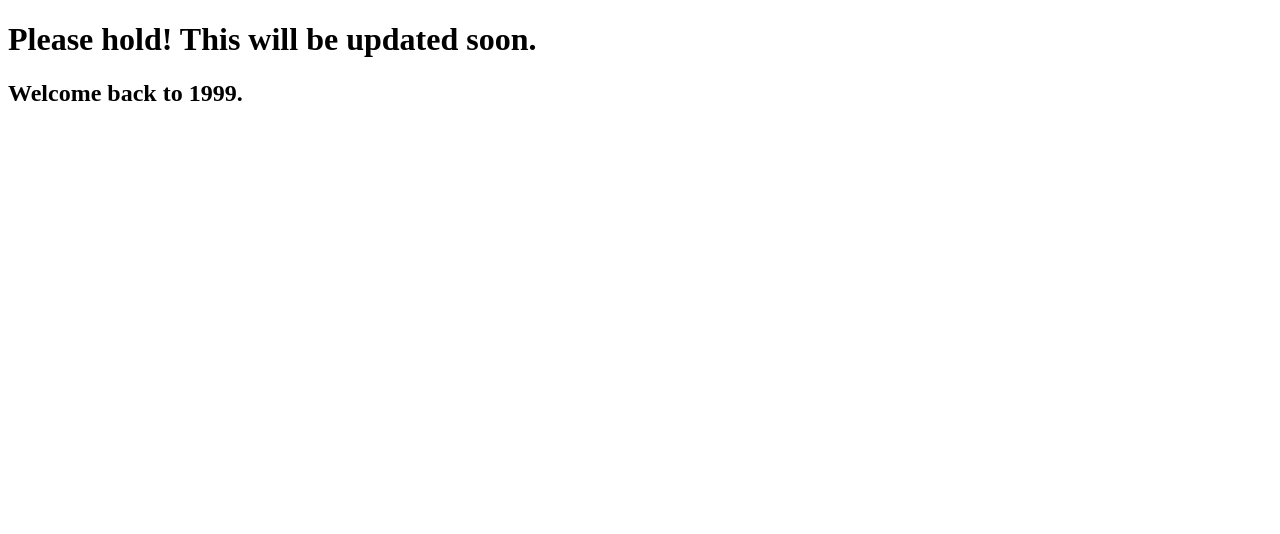
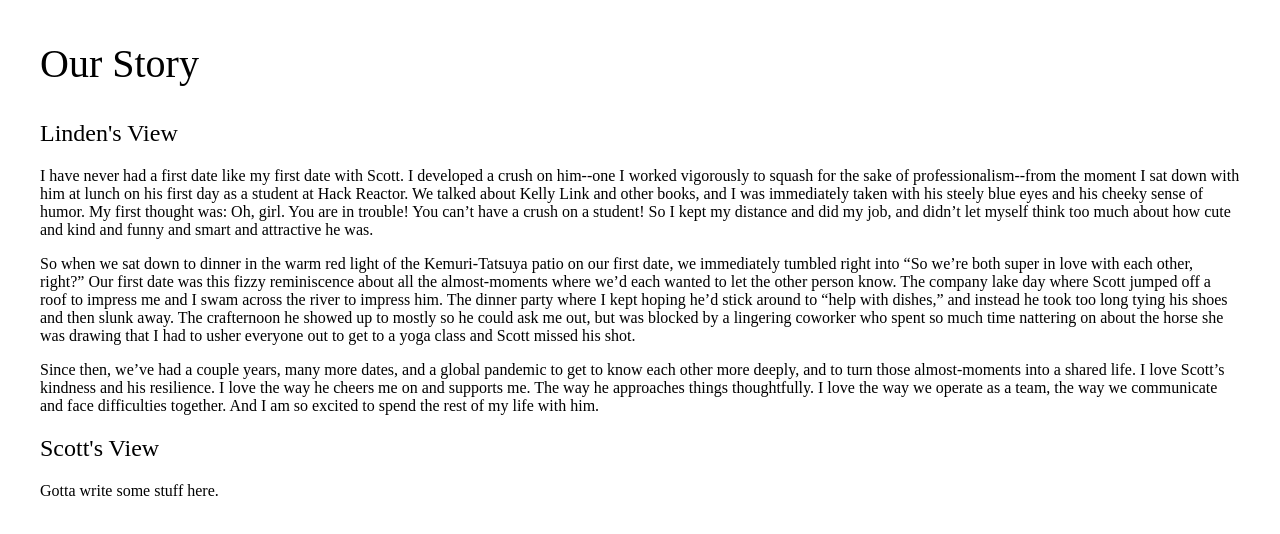
Before and after one commit to scottelder/wedding, a React app: page /about in a window 1280 px wide. Shown: the top 534 px of the page. Built offline with nearby package versions, Linux system fonts and the light colour scheme; the HTML template or start-up script is replaced by a standard one.

Commit message:
add Details, Attractions, Photos, and About

```diff
--- a/client/About.js
+++ b/client/About.js
@@ -1,10 +1,60 @@
 import React from "react";
+import {
+  Article,
+  Headline,
+  Subheadline,
+  Paragraph,
+  Section,
+} from "./components";
 
 export default function About() {
   return (
-    <>
-      <h1 className="please-wait">Please hold! This will be updated soon.</h1>
-      <h2 className="please-wait">Welcome back to 1999.</h2>
-    </>
+    <Article>
+      <Headline>Our Story</Headline>
+
+      <Section>
+        <Subheadline>Linden's View</Subheadline>
+        <Paragraph>
+          I have never had a first date like my first date with Scott. I
+          developed a crush on him--one I worked vigorously to squash for the
+          sake of professionalism--from the moment I sat down with him at lunch
+          on his first day as a student at Hack Reactor. We talked about Kelly
+          Link and other books, and I was immediately taken with his steely blue
+          eyes and his cheeky sense of humor. My first thought was: Oh, girl.
+          You are in trouble! You can’t have a crush on a student! So I kept my
+          distance and did my job, and didn’t let myself think too much about
+          how cute and kind and funny and smart and attractive he was.
+        </Paragraph>
+        <Paragraph>
+          So when we sat down to dinner in the warm red light of the
+          Kemuri-Tatsuya patio on our first date, we immediately tumbled right
+          into “So we’re both super in love with each other, right?” Our first
+          date was this fizzy reminiscence about all the almost-moments where
+          we’d each wanted to let the other person know. The company lake day
+          where Scott jumped off a roof to impress me and I swam across the
+          river to impress him. The dinner party where I kept hoping he’d stick
+          around to “help with dishes,” and instead he took too long tying his
+          shoes and then slunk away. The crafternoon he showed up to mostly so
+          he could ask me out, but was blocked by a lingering coworker who spent
+          so much time nattering on about the horse she was drawing that I had
+          to usher everyone out to get to a yoga class and Scott missed his
+          shot.
+        </Paragraph>
+        <Paragraph>
+          Since then, we’ve had a couple years, many more dates, and a global
+          pandemic to get to know each other more deeply, and to turn those
+          almost-moments into a shared life. I love Scott’s kindness and his
+          resilience. I love the way he cheers me on and supports me. The way he
+          approaches things thoughtfully. I love the way we operate as a team,
+          the way we communicate and face difficulties together. And I am so
+          excited to spend the rest of my life with him.
+        </Paragraph>
+      </Section>
+
+      <Section>
+        <Subheadline>Scott's View</Subheadline>
+        <Paragraph>Gotta write some stuff here.</Paragraph>
+      </Section>
+    </Article>
   );
 }
--- /dev/null
+++ b/client/Photos.js
@@ -0,0 +1 @@
+// to-do
```
Also changed, not shown: client/Attractions.js (added, +114 -0 lines), client/Details.js (added, +71 -0 lines).
